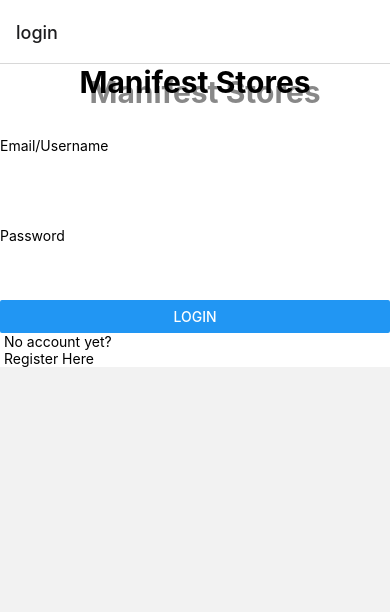
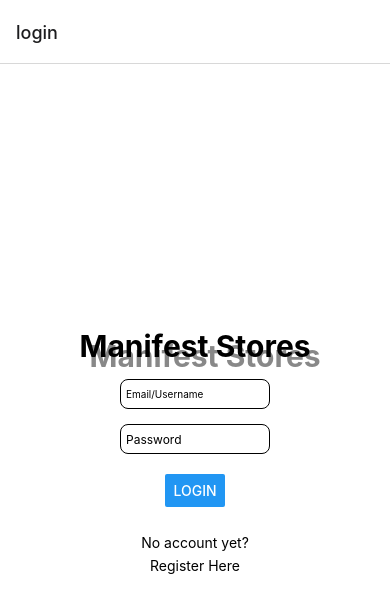
Before and after one commit to Manifest12/expo-shopping-app, a React Native app: screen /login in a window 390 px wide. Shown: the top 612 px of the page. Built offline with nearby package versions, Linux system fonts and the light colour scheme.

Commit message:
Another commit

```diff
--- a/app.json
+++ b/app.json
@@ -7,6 +7,7 @@
     "icon": "./assets/icon.png",
     "splash": {
       "image": "./assets/splash.png",
+      "text": "Welcome to my store!",
       "resizeMode": "contain",
       "backgroundColor": "#ffffff"
     },
--- a/screens/login.js
+++ b/screens/login.js
@@ -3,28 +3,31 @@ import { View, Text, TextInput, Button, TouchableHighlight } from 'react-native'
 
 export default function homepage({navigation}) {
     return(
-        <View style={{backgroundColor: '#ffffff'}}>
-            <View style={{alignItems: 'center', justifyContent: 'center', }}>
+        <View style={{flex: 1, backgroundColor: '#ffffff', justifyContent: 'center'}}>
+
+            <View style={{alignItems: 'center', justifyContent: 'center', marginBottom: 15 }}>
                 <Text style={{
                     fontSize: 30, fontWeight: 'bold', textShadowColor: '#888888',
                     textShadowOffset: {height: 10, width: 10}
                     }}> Manifest Stores </Text>
             </View>
 
-            <View>
+            <View style={{alignItems: 'center'}}>
                 <TextInput placeholder='Email/Username'
-                style={{width: 150, height: 90}}/>
-                <TextInput placeholder='Password'
-                style={{width:150, height: 90, marginBottom: 20}}/>
+                style={{width: 150, height: 30, borderRadius: 8, borderWidth: 0.5, fontSize: 10,
+                    padding: 5, marginBottom: 15, textAlign: 'auto'}}/>
+                <TextInput placeholder='Password' secureTextEntry={true}
+                style={{width:150, height: 30, borderRadius: 8, borderWidth: 0.5, fontSize: 12,
+                    padding: 5, marginBottom: 20, textAlign: 'auto'}}/>
                 <Button
                 onPress={() => navigation.navigate('home')}
                 title='Login'
                 />
             </View>
 
-            <View>
-                <Text> No account yet? </Text>
-                <TouchableHighlight onPress={() => alert('In Progress')}>
+            <View style={{alignItems: 'center', padding: 6, marginTop: 15}}>
+                <Text style={{padding: 6}}> No account yet? </Text>
+                <TouchableHighlight onPress={() => alert('In Progress')} underlayColor='#d6d4ce'>
                     <Text> Register Here </Text>
                 </TouchableHighlight>
             </View>
```
